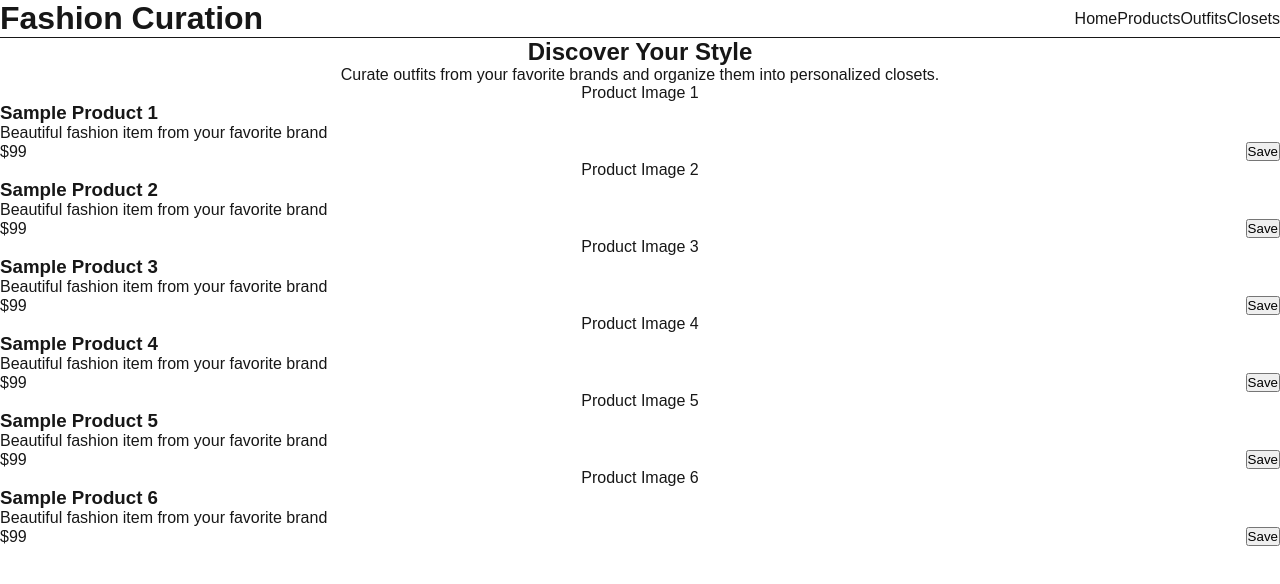
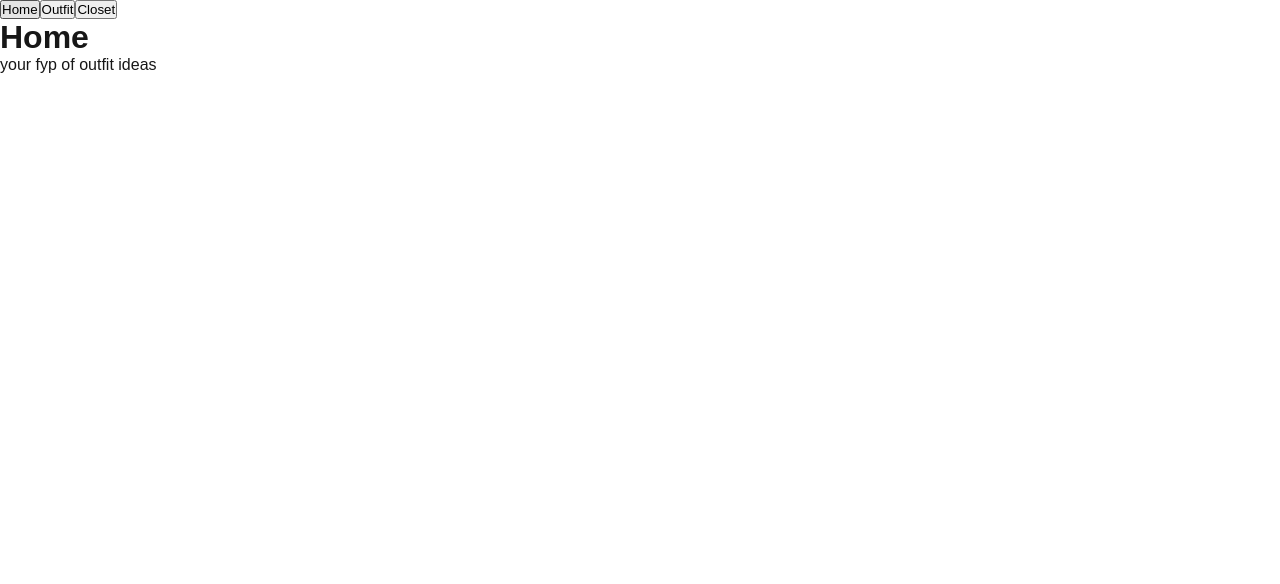
Before and after one commit to avenky72/Final_ProjectSDL_Atul_Ethan_Nitya_Artur, a Next.js app in the folder apps/web/: page / in a window 1280 px wide. Shown: the top 584 px of the page. Built offline with nearby package versions, Linux system fonts and the light colour scheme.

Commit message:
rough draft of front end

```diff
--- a/apps/web/src/app/page.tsx
+++ b/apps/web/src/app/page.tsx
@@ -1,58 +1,69 @@
+"use client";
+
+
 import Image from "next/image";
 import styles from "./page.module.css";
 
-export default function Home() {
+import { useState } from 'react';
+
+export default function CoutureCloset() {
+  const [currentPage, setCurrentPage] = useState('home');
+
   return (
-    <div className="min-h-screen bg-gray-50">
-      <header className="bg-white shadow-sm border-b">
-        <div className="max-w-7xl mx-auto px-4 sm:px-6 lg:px-8">
-          <div className="flex justify-between items-center py-6">
-            <h1 className="text-3xl font-bold text-gray-900">Fashion Curation</h1>
-            <nav className="space-x-8">
-              <a href="#" className="text-gray-600 hover:text-gray-900">Home</a>
-              <a href="#" className="text-gray-600 hover:text-gray-900">Products</a>
-              <a href="#" className="text-gray-600 hover:text-gray-900">Outfits</a>
-              <a href="#" className="text-gray-600 hover:text-gray-900">Closets</a>
-            </nav>
-          </div>
-        </div>
-      </header>
 
-      <main className="max-w-7xl mx-auto px-4 sm:px-6 lg:px-8 py-12">
-        <div className="text-center mb-12">
-          <h2 className="text-4xl font-bold text-gray-900 mb-4">
-            Discover Your Style
-          </h2>
-          <p className="text-xl text-gray-600 max-w-2xl mx-auto">
-            Curate outfits from your favorite brands and organize them into personalized closets.
-          </p>
-        </div>
+    <div>
 
-        <div className="grid grid-cols-1 md:grid-cols-2 lg:grid-cols-3 gap-8">
-          {/* Placeholder product cards */}
-          {[1, 2, 3, 4, 5, 6].map((item) => (
-            <div key={item} className="bg-white rounded-lg shadow-md overflow-hidden hover:shadow-lg transition-shadow">
-              <div className="h-64 bg-gray-200 flex items-center justify-center">
-                <span className="text-gray-500">Product Image {item}</span>
-              </div>
-              <div className="p-6">
-                <h3 className="text-lg font-semibold text-gray-900 mb-2">
-                  Sample Product {item}
-                </h3>
-                <p className="text-gray-600 mb-4">
-                  Beautiful fashion item from your favorite brand
-                </p>
-                <div className="flex justify-between items-center">
-                  <span className="text-2xl font-bold text-gray-900">$99</span>
-                  <button className="bg-blue-600 text-white px-4 py-2 rounded-md hover:bg-blue-700 transition-colors">
-                    Save
-                  </button>
-                </div>
-              </div>
-            </div>
-          ))}
-        </div>
+      <nav>
+        <button onClick={() => setCurrentPage('home')}>
+          Home
+        </button>
+        <button onClick={() => setCurrentPage('outfit')}>
+          Outfit
+        </button>
+        <button onClick={() => setCurrentPage('closet')}>
+          Closet
+        </button>
+      </nav>
+
+      <main>
+        {currentPage === 'home' && <HomePage />}
+        {currentPage === 'outfit' && <OutfitPage />}
+        {currentPage === 'closet' && <ClosetPage />}
       </main>
+
     </div>
   );
 }
+
+function HomePage() {
+  return (
+
+    <div>
+      <h1>Home</h1>
+      <p>your fyp of outfit ideas</p>
+    </div>
+
+  );
+}
+
+function OutfitPage() {
+  return (
+
+    <div>
+      <h1>Outfits</h1>
+      <p>induvidual outfit with pieces</p>
+    </div>
+
+  );
+}
+
+function ClosetPage() {
+  return (
+
+    <div>
+      <h1>Your Closet</h1>
+      <p>here are ur saved outfits</p>
+    </div>
+
+  );
+}
```
